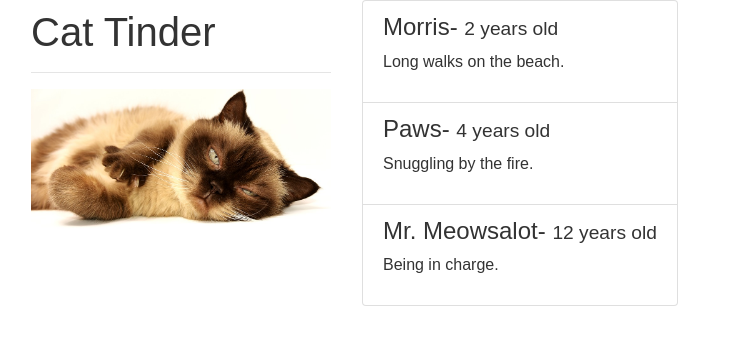
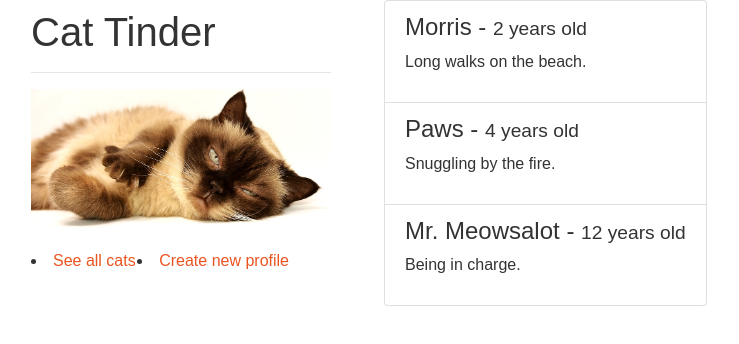
Before and after one commit to christine-benedict/cat-tinder-frontend, a React (Create React App) app: page /cats in a window 1280 px wide. Shown: the top 344 px of the page, without its empty margins (0-739 px from the left). Built offline with nearby package versions, Linux system fonts and the light colour scheme.

Commit message:
Updated site title and added links to header

```diff
--- a/public/index.html
+++ b/public/index.html
@@ -20,7 +20,7 @@
       work correctly both with client-side routing and a non-root public URL.
       Learn how to configure a non-root public URL by running `npm run build`.
     -->
-    <title>React App</title>
+    <title>Cat Tinder</title>
   </head>
   <body>
     <noscript>
--- a/src/App.css
+++ b/src/App.css
@@ -38,6 +38,12 @@
 }
 
 #cat-header {
-  margin-left: 0;
+  padding-left: 0;
+  margin-bottom: 20px;
   width: 300px;
 }
+
+#navbar{
+  width:30%;
+  padding-right: 5%;
+}
--- a/src/components/Header.js
+++ b/src/components/Header.js
@@ -1,15 +1,17 @@
 import React, { Component } from 'react'
-import {Navbar} from 'react-bootstrap'
+import {Navbar, NavItem} from 'react-bootstrap'
 
 class Header extends Component{
   render(){
     return(
-      <div>
+      <div id="navbar">
         <Navbar>
           <Navbar.Header>
             <h1>Cat Tinder</h1> <hr />
             <img id="cat-header" src="../images/cat.jpg"/>
           </Navbar.Header>
+          <NavItem eventKey="cat-index-link" href="/cats">See all cats</NavItem>
+          <NavItem eventKey="cat-create-link" href="/">Create new profile</NavItem>
         </Navbar>
       </div>
     )
--- a/src/pages/Cats.js
+++ b/src/pages/Cats.js
@@ -15,9 +15,9 @@ class Cats extends Component {
                 <ListGroupItem key={index} header={
                   <h4>
                     <span className='cat-name'>
-                      {cat.name}
+                      {cat.name}{" "}
                     </span>
-                     - <small className='cat-age'>{cat.age} years old</small>
+                    - <small className='cat-age'>{cat.age} years old</small>
                   </h4>
                 }>
                 <span className='cat-enjoys'>{cat.enjoys}
```
